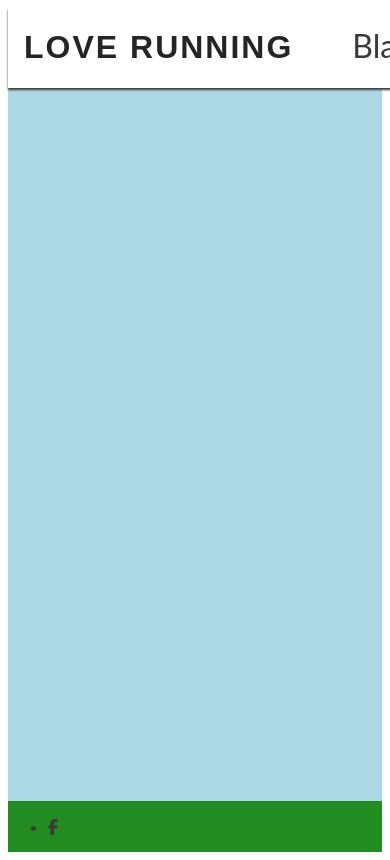
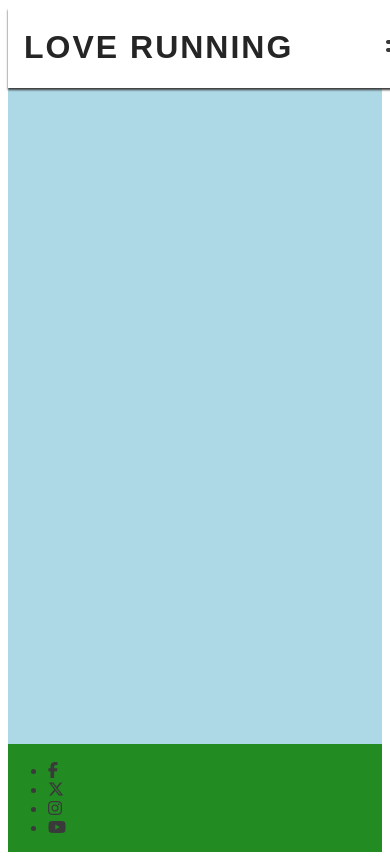
Before and after one commit to Martina-E/love-running, a plain HTML site: page index.html in a window 390 px wide. Drawn offline with Linux system fonts and the light colour scheme.

Commit message:
add sns icons

```diff
--- a/index.html
+++ b/index.html
@@ -25,7 +25,9 @@
             <h1 id="logo">Love Running</h1>
         </a>
         <input type="checkbox" id="nav-toggle" name="nav-toggle">
-        <label for="nav-toggle" class="nav-toggle-label">Blah</label>
+        <label for="nav-toggle" class="nav-toggle-label">
+            <i class="fa-solid fa-grip-lines"></i>
+        </label>
         <nav>
             <ul id="menu">
                 <li href="" class="active">Home</li>
@@ -38,7 +40,17 @@
     <footer>
         <ul>
             <li><a href="https://www.facebook.com" target="_blank" rel="noopener"
-                    aria-label="Visit FB page (opens in a new tab)"></a><i class="fa-brands fa-facebook-f"></i></li>
+                    aria-label="Visit our Facebook page (opens in a new tab)"></a><i
+                    class="fa-brands fa-facebook-f"></i></li>
+            <li><a href="https://www.twitter.com" target="_blank" rel="noopener"
+                    aria-label="Visit our Twitter page (opens in a new tab)"></a><i
+                    class="fa-brands fa-x-twitter"></i></i></li>
+            <li><a href="https://www.instagram.com" target="_blank" rel="noopener"
+                    aria-label="Visit our Instagram page (opens in a new tab)"></a><i
+                    class="fa-brands fa-instagram"></i></i></li>
+            <li><a href="https://www.youtube.com" target="_blank" rel="noopener"
+                    aria-label="Visit our Youtube channel (opens in a new tab)"></a><i
+                    class="fa-brands fa-youtube"></i></i></li>
         </ul>
     </footer>
     <!--Font awesome kit-->
```
